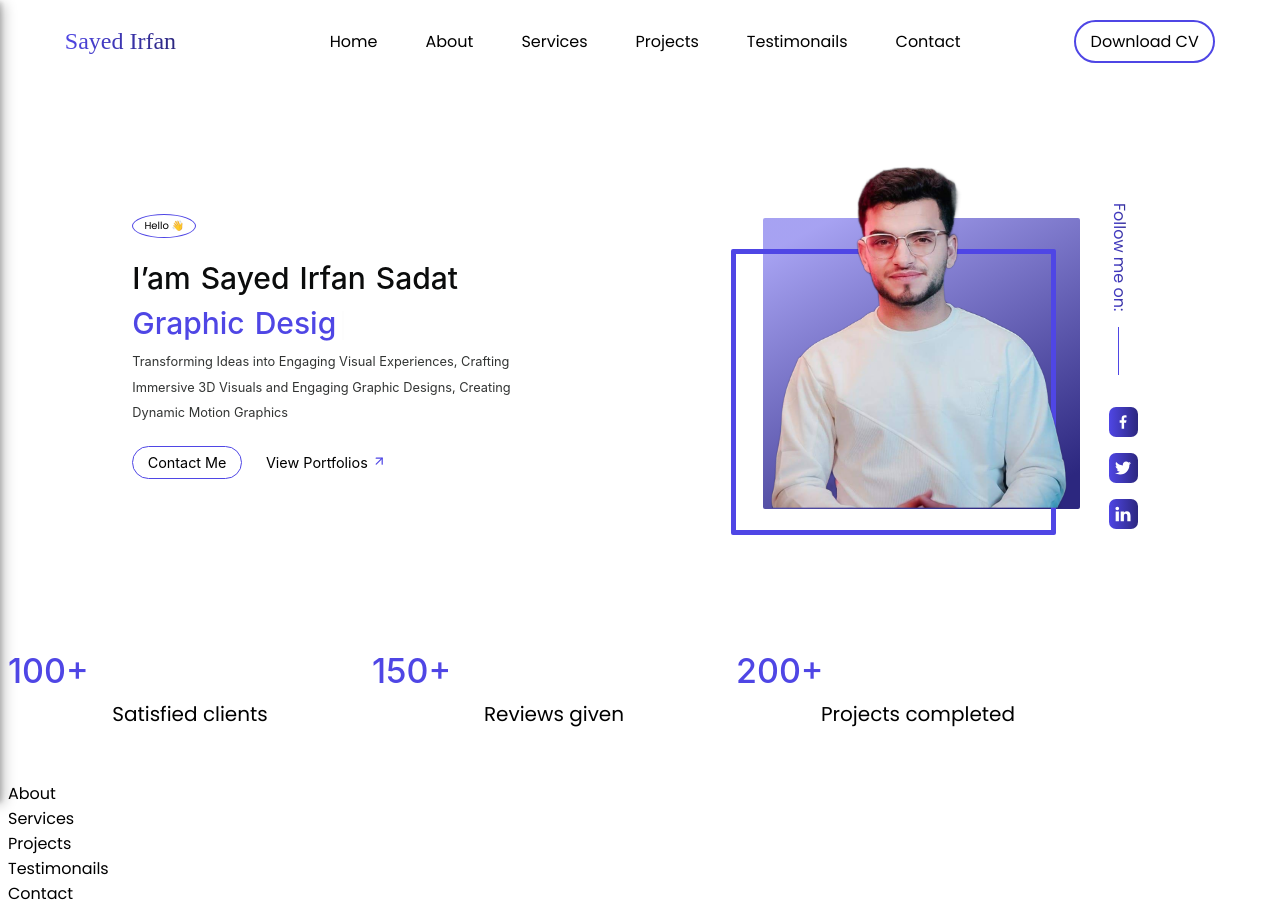
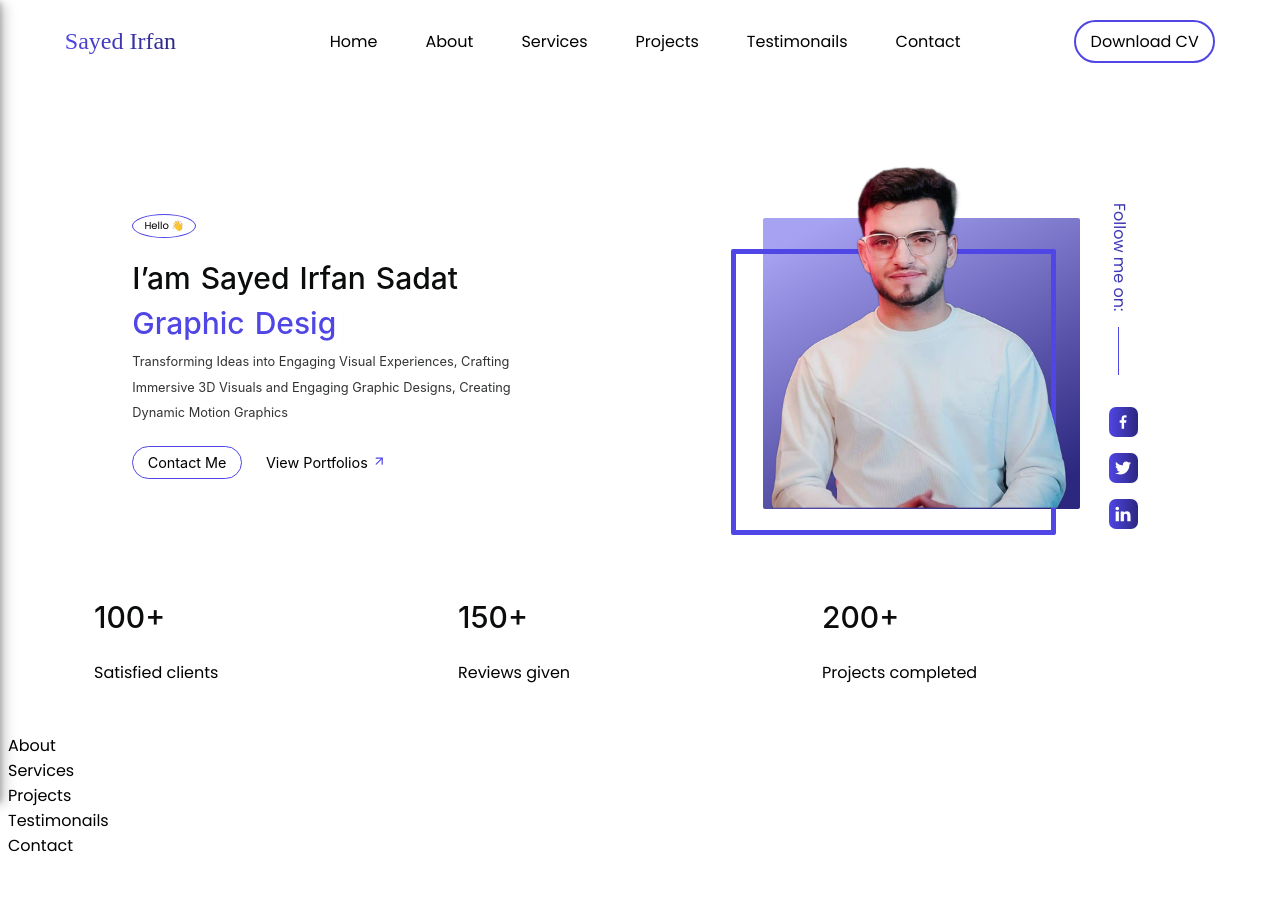
Before and after one commit to zainabturkmen/S-I-S, a React (Create React App) app: page / in a window 1280 px wide. After the commit the page ends 866 px from the top, so only its background shows below. Built offline with nearby package versions, Linux system fonts and the light colour scheme; a web font is replaced by a local one.

Commit message:
adding updates

```diff
--- a/src/components/Hero.js
+++ b/src/components/Hero.js
@@ -250,7 +250,7 @@ const Wrapper = styled.div`
       border-radius: 7px;
     }
   }
-
+/*
   .bottom-container {
     display: flex;
     flex-direction: column;
@@ -272,7 +272,7 @@ const Wrapper = styled.div`
   .client {
     font-size: 28px;
     text-align: center;
-  }
+  } */
 
   @media (min-width: 1000px) {
     .container {
@@ -322,12 +322,10 @@ const Wrapper = styled.div`
     .bottom-container {
       display: flex;
       flex-direction: row;
-      justify-content: space-around;
+      justify-content: center;
       align-items: center;
-      margin-top: 1em;
-      max-width: 900px;
     }
-
+/*
     .content {
       margin-top: 2em;
       display: flex;
@@ -342,7 +340,7 @@ const Wrapper = styled.div`
 
     .client {
       font-size: 20px;
-    }
+    } */
   }
 
   @media (min-width: 1500px) {
```
